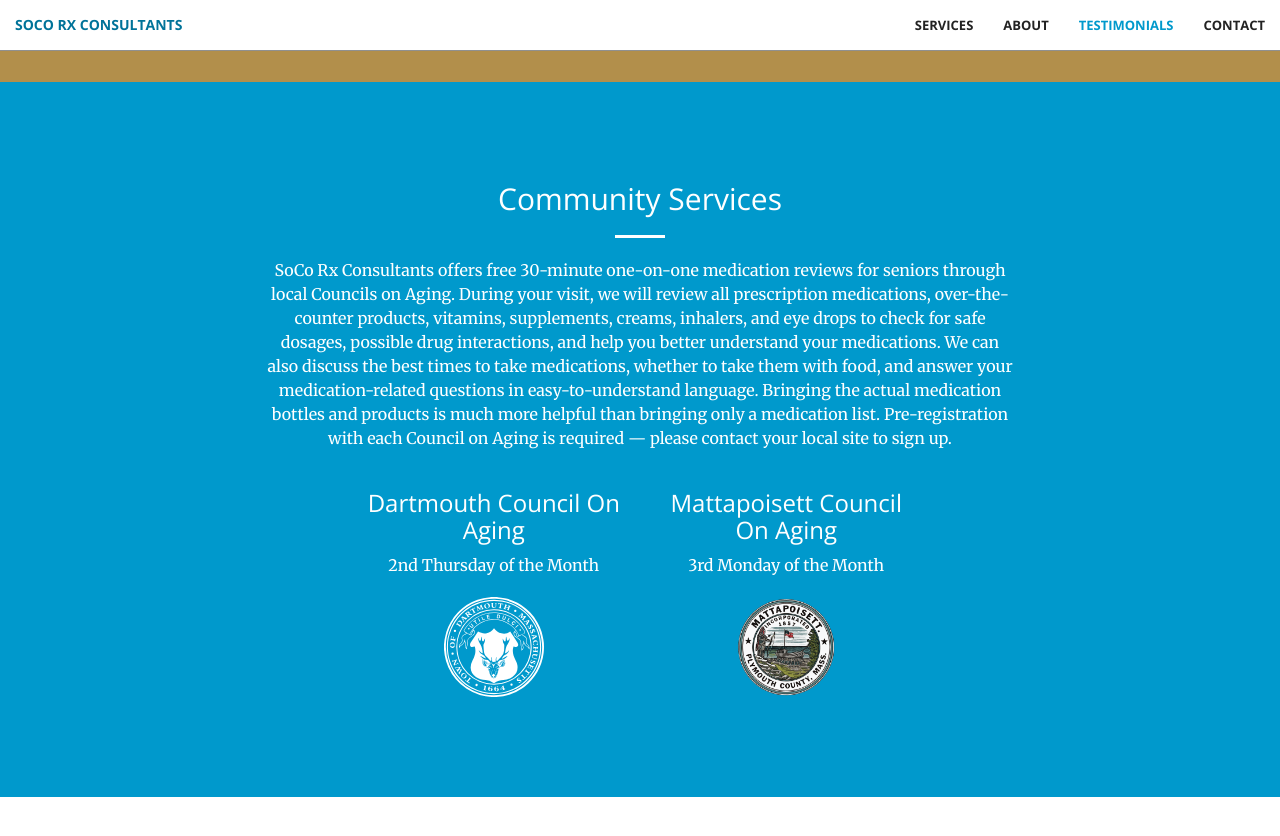
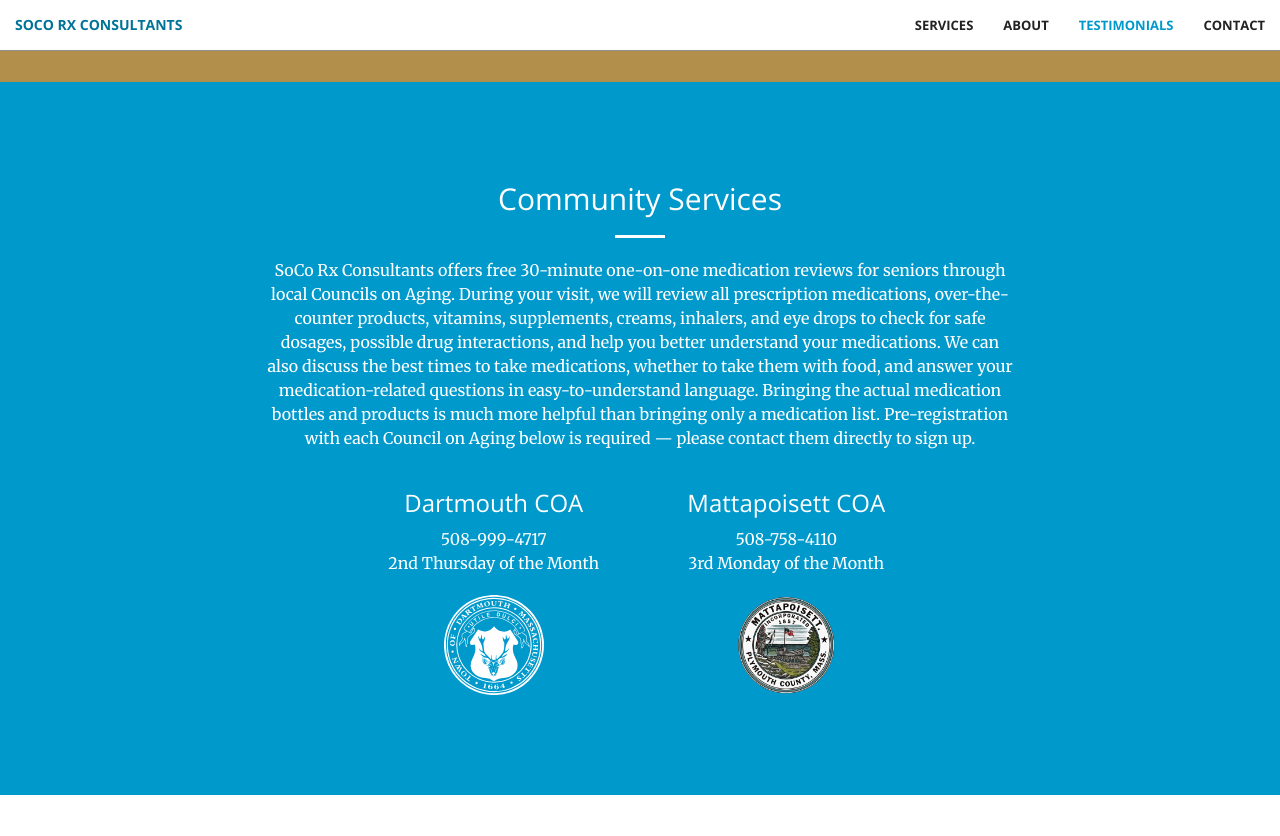
Before and after one commit to edlavalette/edlavalette.github.io, a Jekyll site: the page built from index.html, in a window 1280 px wide and 900 px high, scrolled down 3376 px. Shown: the top 836 px of the window. Built offline with Jekyll 4.4.1, drawn with Linux system fonts in a browser that asks for light colours.

Commit message:
Update volunteer.html

```diff
--- a/_includes/volunteer.html
+++ b/_includes/volunteer.html
@@ -10,7 +10,7 @@
         <div class="container">
         <div class="row">
             <div class="col-lg-8 col-lg-offset-2 text-center">
-                <p class="text-faded">SoCo Rx Consultants offers free 30-minute one-on-one medication reviews for seniors through local Councils on Aging. During your visit, we will review all prescription medications, over-the-counter products, vitamins, supplements, creams, inhalers, and eye drops to check for safe dosages, possible drug interactions, and help you better understand your medications. We can also discuss the best times to take medications, whether to take them with food, and answer your medication-related questions in easy-to-understand language. Bringing the actual medication bottles and products is much more helpful than bringing only a medication list. Pre-registration with each Council on Aging is required — please contact your local site to sign up.</p>
+                <p class="text-faded">SoCo Rx Consultants offers free 30-minute one-on-one medication reviews for seniors through local Councils on Aging. During your visit, we will review all prescription medications, over-the-counter products, vitamins, supplements, creams, inhalers, and eye drops to check for safe dosages, possible drug interactions, and help you better understand your medications. We can also discuss the best times to take medications, whether to take them with food, and answer your medication-related questions in easy-to-understand language. Bringing the actual medication bottles and products is much more helpful than bringing only a medication list. Pre-registration with each Council on Aging below is required — please contact them directly to sign up.</p>
             </div>
         </div>
     </div>
@@ -18,14 +18,16 @@
     <div class="row">
         <div class="col-lg-3 col-lg-offset-3 col-md-6 text-center">
             <div class="service-box">
-            <h3><a href="https://www.dartmouthma.gov/185/Council-on-Aging" target="_blank">Dartmouth Council On Aging</a></h3>
+            <h3><a href="https://www.dartmouthma.gov/185/Council-on-Aging" target="_blank">Dartmouth COA</a></h3>
+                <p>508-999-4717</p>
                 <p>2nd Thursday of the Month</p><br>
                 <img src="img/dartmouth.svg" alt="DCOA" width="100" height="100">
             </div>
         </div>
         <div class="col-lg-3 col-md-6 text-center">
             <div class="service-box">
-                <h3><a href="https://www.mattapoisett.gov/268/Council-on-Aging" target="_blank">Mattapoisett Council On Aging</a></h3>
+                <h3><a href="https://www.mattapoisett.gov/268/Council-on-Aging" target="_blank">Mattapoisett COA</a></h3>
+                <p>508-758-4110</p>
                 <p>3rd Monday of the Month</p><br>
                 <img src="img/mattapoisett.png" alt="MCOA" width="100" height="100">
             </div>
```
